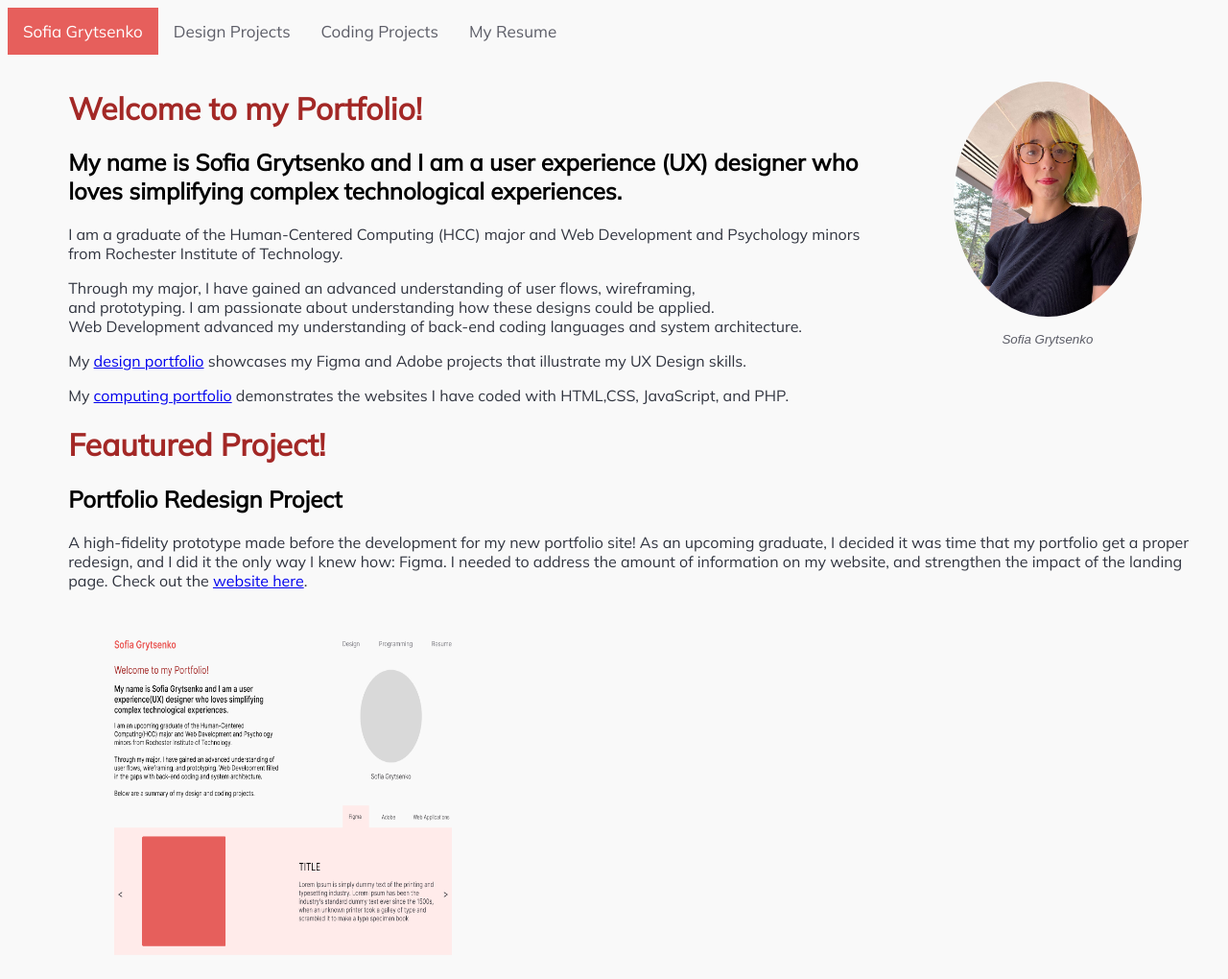
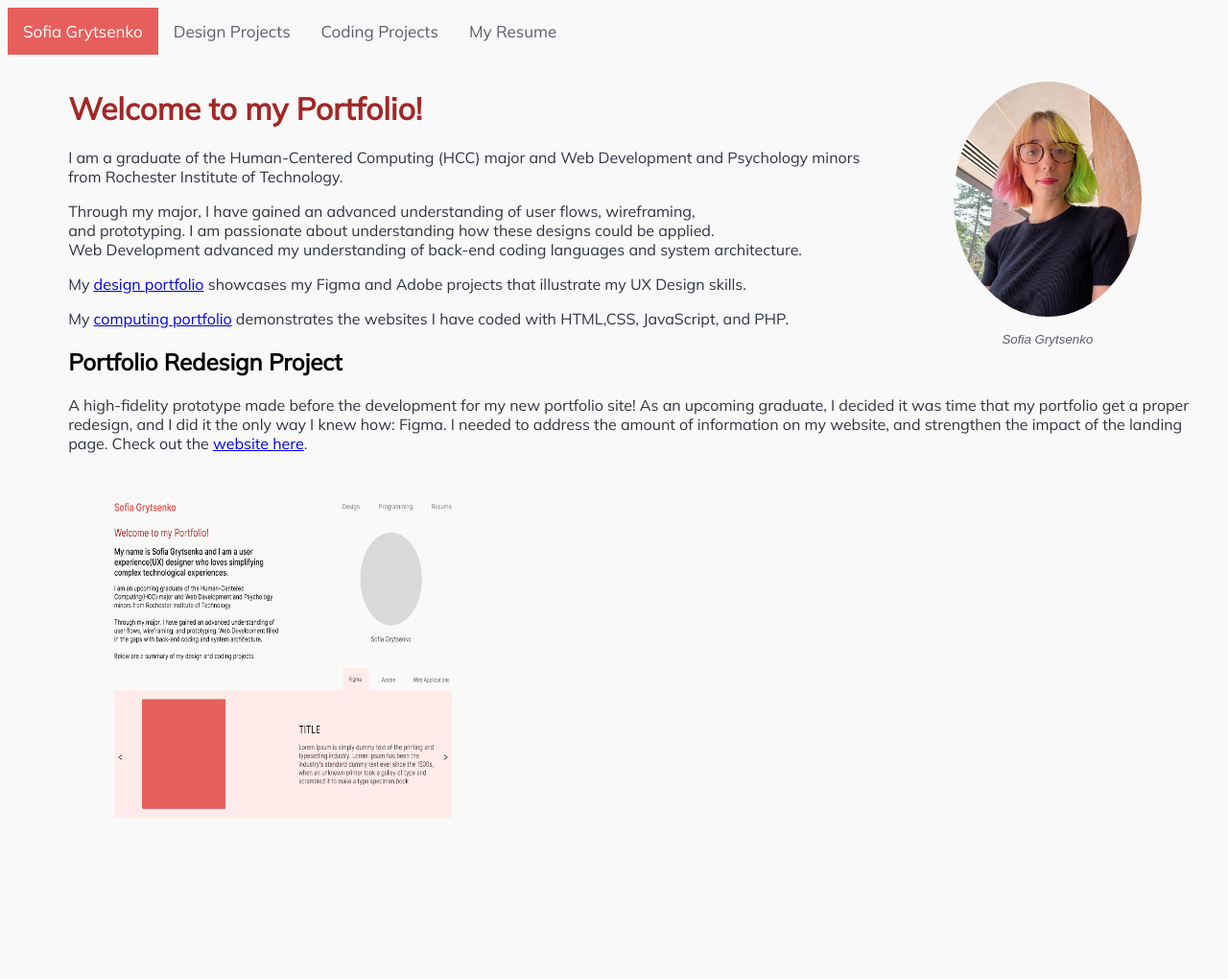
Before and after one commit to sofgry19/portfolio, a plain HTML site: page index.html in a window 1280 px wide. Shown: the whole page at 96% size. After the commit the page ends 922 px from the top, so only its background shows below. Drawn offline with Linux system fonts and the light colour scheme; a web font is replaced by a local one.

Commit message:
Update index.html

```diff
--- a/index.html
+++ b/index.html
@@ -28,14 +28,12 @@
       </figure>
     </div>
     <h1>Welcome to my Portfolio!</h1>
-		<h2>My name is Sofia Grytsenko and I am a user experience (UX) designer who loves simplifying complex technological experiences.</h2>
 	    <p>I am a graduate of the Human-Centered Computing (HCC) major and Web Development and Psychology minors from Rochester Institute of Technology.</p>
 			<p>Through my major, I have gained an advanced understanding of user flows, wireframing, <br> and prototyping. I am passionate about understanding how these designs could be applied.<br>Web Development advanced my understanding of back-end coding languages and system architecture.</p>
     <p>My <a href="design.html">design portfolio</a> showcases my Figma and Adobe projects that illustrate my UX Design skills.</p>
     <p>My <a href="computing.html">computing portfolio</a> demonstrates the websites I have coded with HTML,CSS, JavaScript, and PHP.</p>
 		<div>
 	</div>
-		<h1>Feautured Project!</h1>
 		<h2>Portfolio Redesign Project</h2>
 		<p>A high-fidelity prototype made before the development for my new portfolio site! As an upcoming graduate, I decided it was time that my portfolio get a proper redesign, and I did it the only way I knew how: Figma. I needed to address the amount of information on my website, and strengthen the impact of the landing page. Check out the <a href="https://people.rit.edu/sdg3149/WIPportfolio/index.html">website here</a>.</p>
 
```
